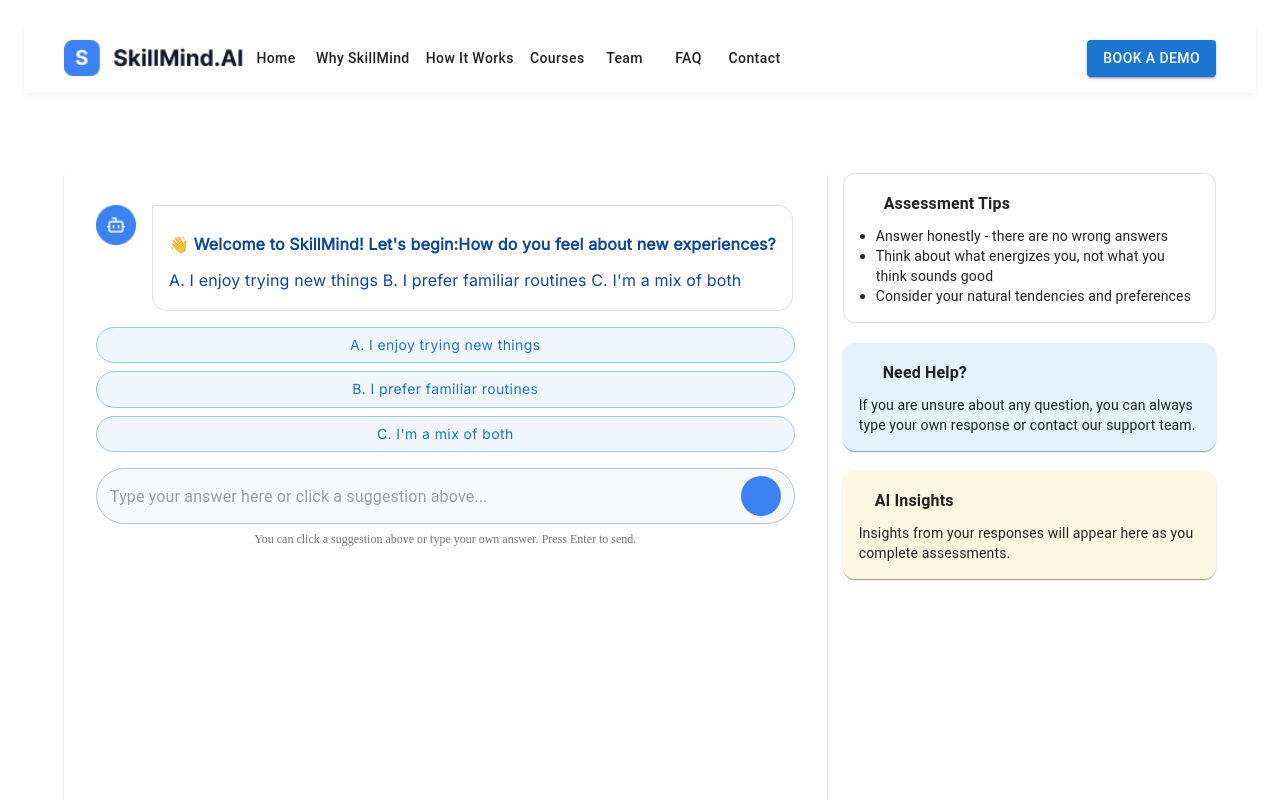
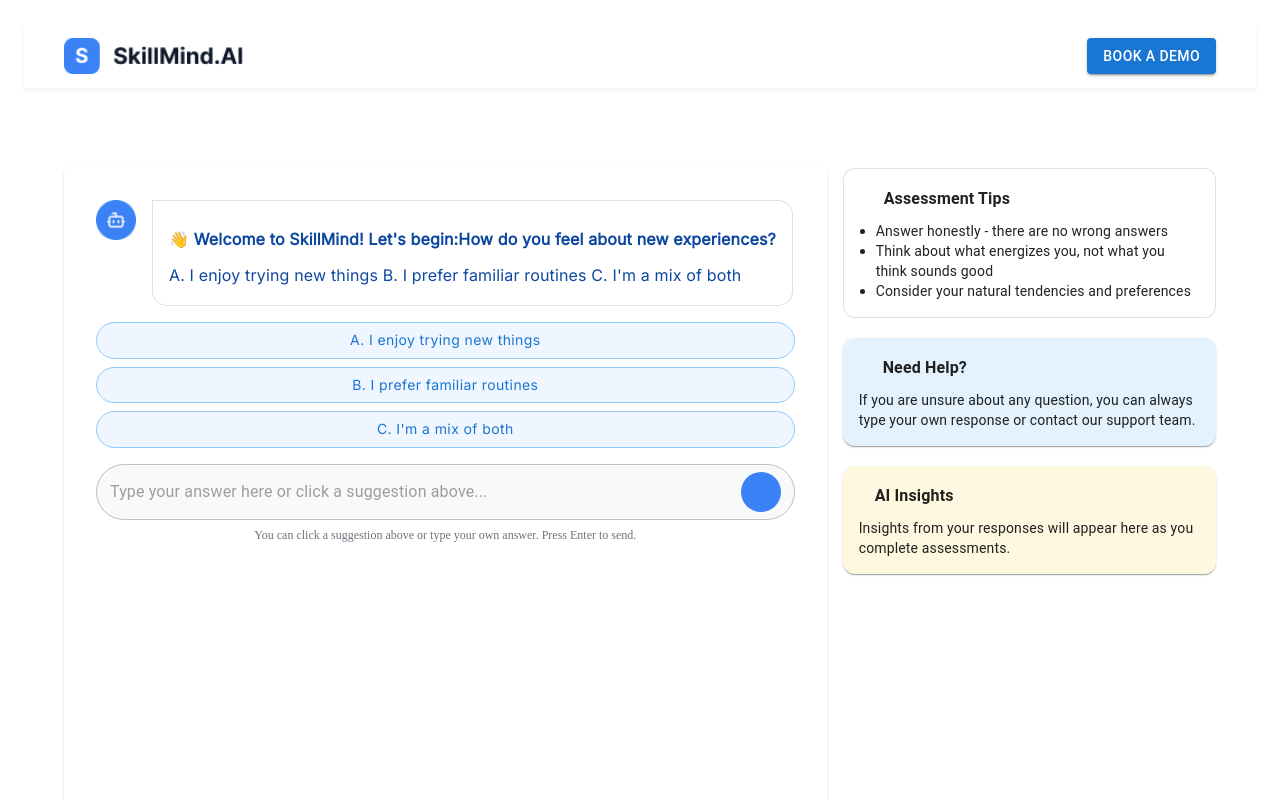
Before and after one commit to tarekraihan/skillmind, a Next.js app: page /skillmind in a window 1280 px wide. Shown: the top 800 px of the page. Built offline with nearby package versions, Linux system fonts and the light colour scheme; some icons are missing.

Commit message:
update design

```diff
--- a/src/app/components/ResponsiveAppBar.tsx
+++ b/src/app/components/ResponsiveAppBar.tsx
@@ -9,19 +9,19 @@ import Menu from "@mui/material/Menu";
 import MenuIcon from "@mui/icons-material/Menu";
 import Container from "@mui/material/Container";
 import Button from "@mui/material/Button";
-import MenuItem from "@mui/material/MenuItem";
+// import MenuItem from "@mui/material/MenuItem";
 import Badge from "@mui/material/Badge";
 import Link from "next/link";
 
-const pages = [
-  "Home",
-  "Why SkillMind",
-  "How It Works",
-  "Courses",
-  "Team",
-  "FAQ",
-  "Contact",
-];
+// const pages = [
+//   "Home",
+//   "Why SkillMind",
+//   "How It Works",
+//   "Courses",
+//   "Team",
+//   "FAQ",
+//   "Contact",
+// ];
 
 function ResponsiveAppBar() {
   const [anchorElNav, setAnchorElNav] = React.useState<null | HTMLElement>(
@@ -78,11 +78,11 @@ function ResponsiveAppBar() {
               }}
               sx={{ display: { xs: "block", md: "none" } }}
             >
-              {pages.map(page => (
+              {/* {pages.map(page => (
                 <MenuItem key={page} onClick={handleCloseNavMenu}>
                   <Typography textAlign="center">{page}</Typography>
                 </MenuItem>
-              ))}
+              ))} */}
             </Menu>
           </Box>
           <Badge
@@ -121,7 +121,7 @@ function ResponsiveAppBar() {
           </Typography>
 
           <Box sx={{ flexGrow: 1, display: { xs: "none", md: "flex" } }}>
-            {pages.map(page => (
+            {/* {pages.map(page => (
               <Button
                 key={page}
                 onClick={handleCloseNavMenu}
@@ -135,7 +135,7 @@ function ResponsiveAppBar() {
               >
                 {page}
               </Button>
-            ))}
+            ))} */}
           </Box>
 
           <Box sx={{ flexGrow: 0, display: { xs: "none", md: "flex" } }}>
--- a/src/app/globals.css
+++ b/src/app/globals.css
@@ -1,3 +1,6 @@
 @tailwind base;
 @tailwind components;
 @tailwind utilities;
+html {
+  scroll-behavior: smooth;
+}
--- a/src/app/skillmind/layout.tsx
+++ b/src/app/skillmind/layout.tsx
@@ -18,7 +18,7 @@ export default function CustomLayout({
           </Box>
         </header>
 
-        <main style={{ padding: "2rem" }}>{children}</main>
+        <Box sx={{ padding: { xs: "0", md: "2rem" } }}>{children}</Box>
 
         <Footer />
       </body>
--- a/src/app/skillmind/page.tsx
+++ b/src/app/skillmind/page.tsx
@@ -167,6 +167,10 @@ export default function ChatPage() {
 
             const matchData = await matchRes.json();
             console.log("🧪 Received matchData:", matchData);
+            window.scrollTo({
+              top: 0,
+              behavior: "smooth",
+            });
             setResults(matchData.results);
           } catch (err) {
             console.error("❌ JSON parse error:", err);
```
